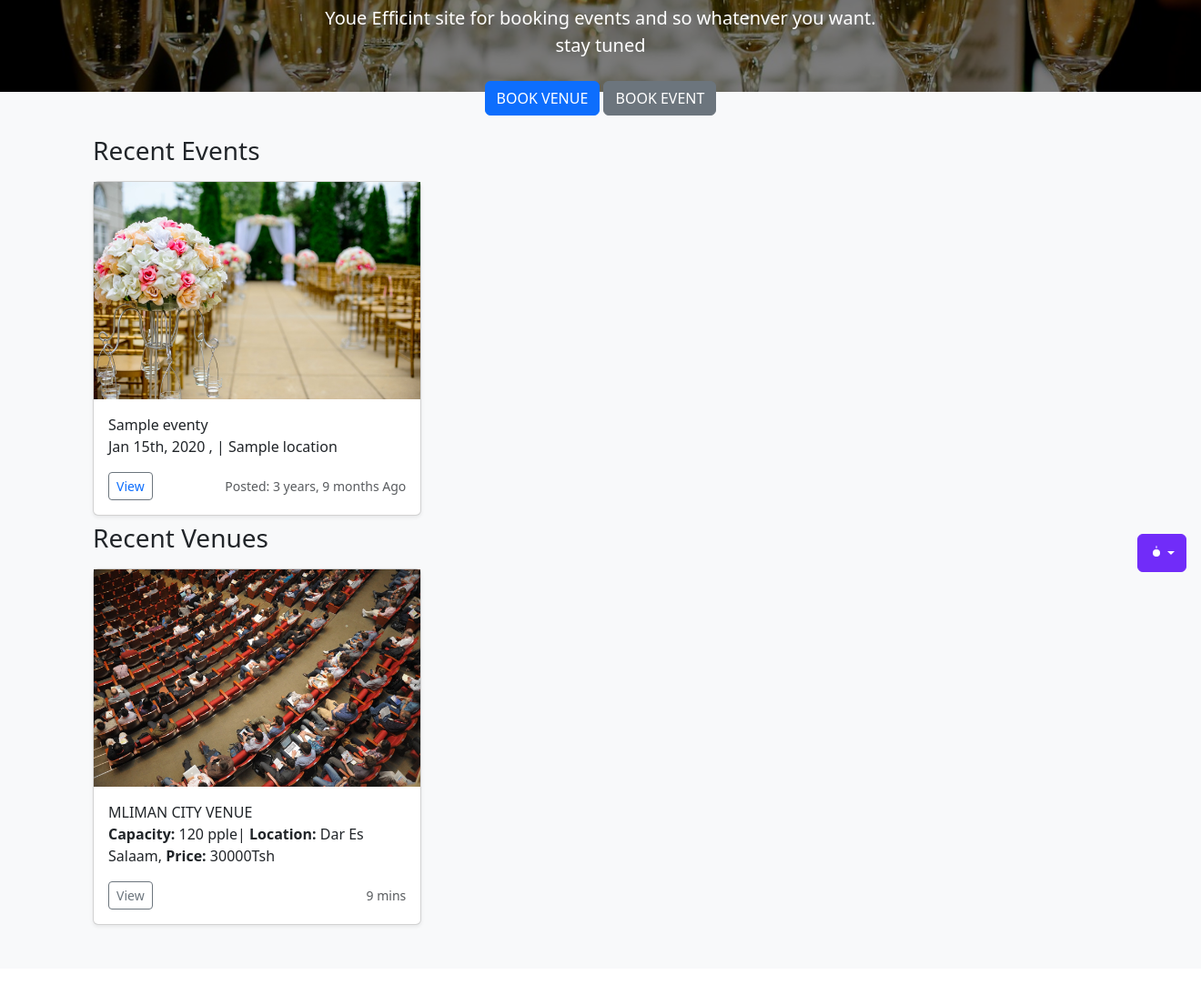
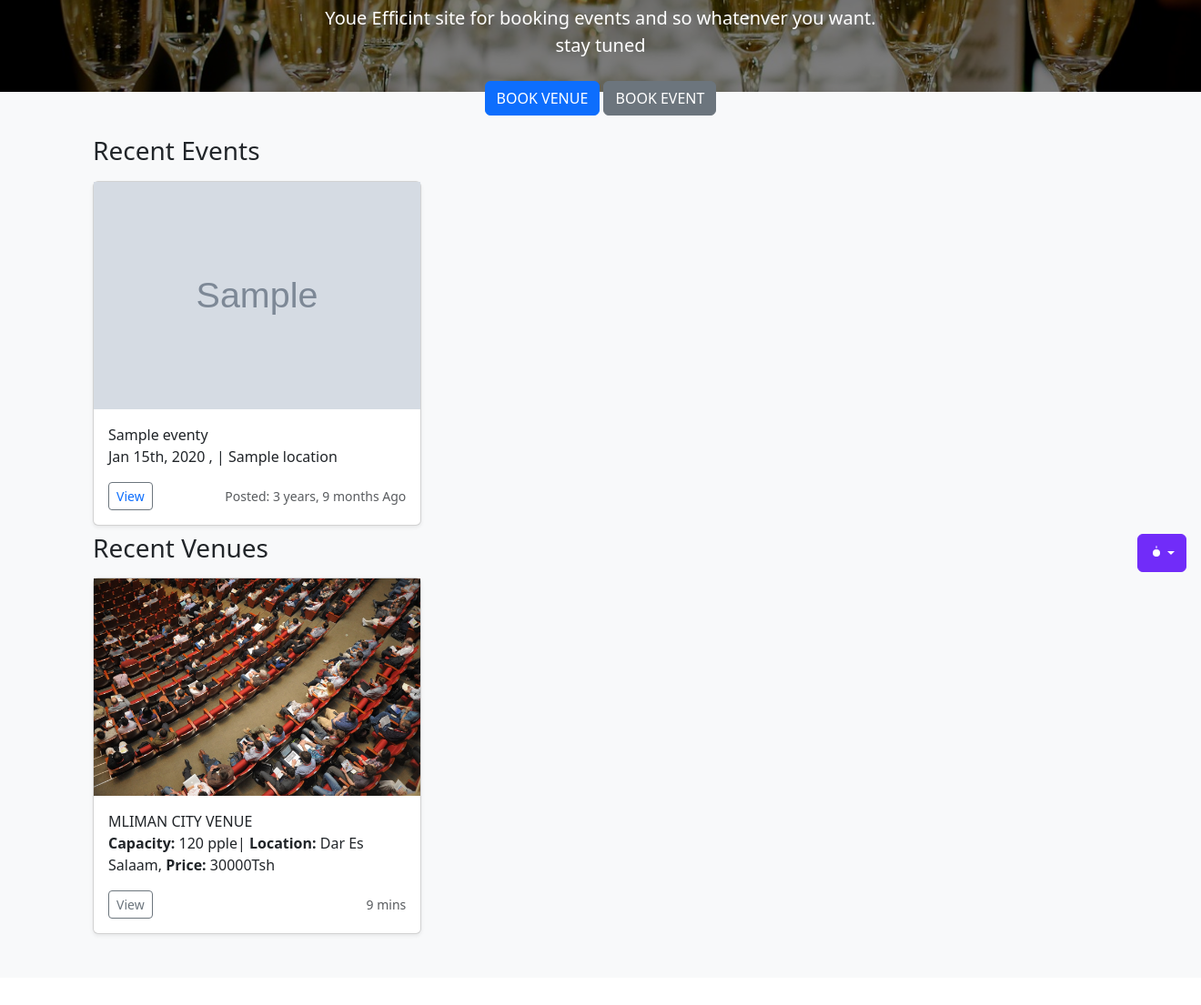
Before and after one commit to hermesgido/eventapp, a Django app: template templates/index.html in a window 1320 px wide; the page is wider, and only the part inside the window is pictured. Shown: the part 155-1260 px from the top of that part at 91% size. Run offline with Django 3.2, Linux system fonts and the light colour scheme; the template is opened without the code that fills it: most values are stand-ins (such as "Sample title", 1, 10 or a date in 2020); grey boxes marked "Sample" are stand-in pictures.

Commit message:
image fix

```diff
--- a/templates/index.html
+++ b/templates/index.html
@@ -152,7 +152,14 @@
 
         <div class="col">
           <div class="card shadow-sm">
-            <img src="{% static 'images/event1.jpg' %}" alt="">
+
+            {% if event.photo %}
+            <img src="{{ event.photo.url }}" alt="" height="250px">
+{% else %}
+            <img src="{% static 'images/event1.jpg' %}" height="250px" alt="">
+
+            {% endif %}
+
             <div class="card-body">
               <p class="card-text">{{ event.name }} <br> {{ event.time|date:"M jS, Y" }}
                 , | {{ event.location }}</p>
```
Also changed, not shown: db.sqlite3.
